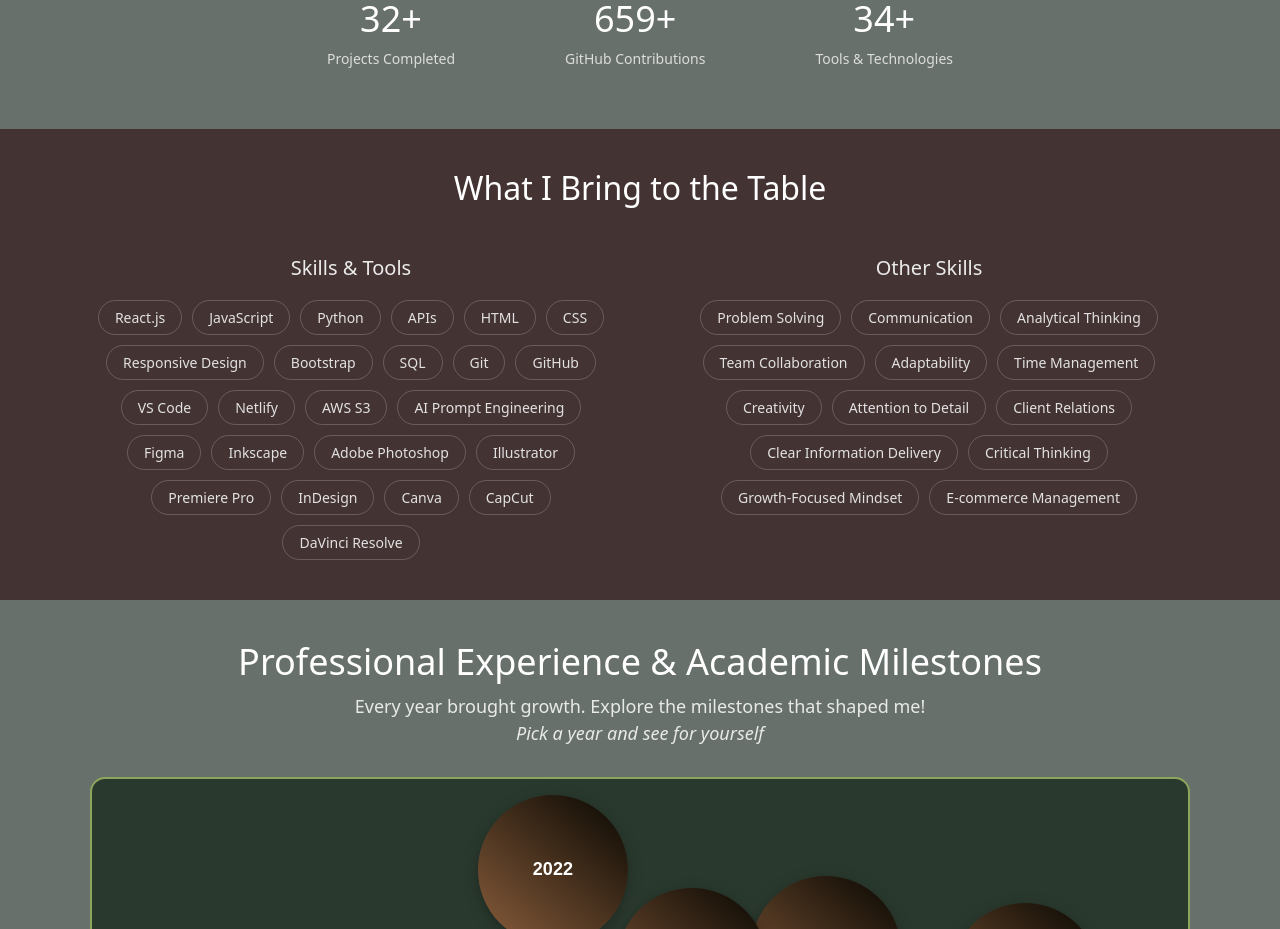
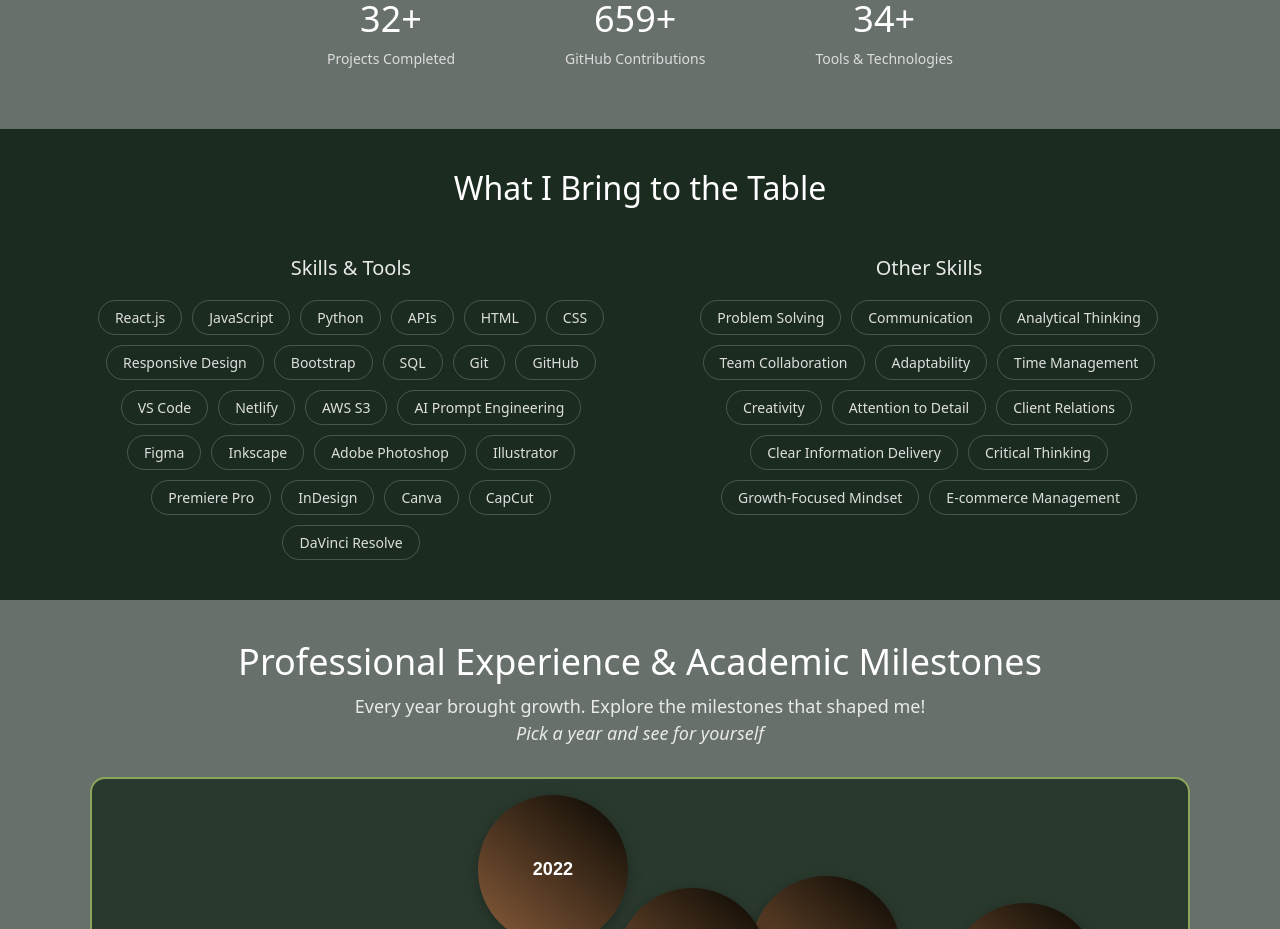
Before and after one commit to gititbunny/nn-react-portfolio, a React (Create React App) app in the folder portfolio/: page / in a window 1280 px wide. Shown: the part 2540-3469 px from the top of the page. Built offline with nearby package versions, Linux system fonts and the light colour scheme.

Commit message:
Update skills section

```diff
--- a/portfolio/src/styles/Skills.css
+++ b/portfolio/src/styles/Skills.css
@@ -1,6 +1,6 @@
 .skills-section {
   padding: 40px 20px;
-  background: rgba(20, 0, 1, 0.8);
+  background: rgba(3, 20, 8, 0.9);
   color: white;
 }
 
```
